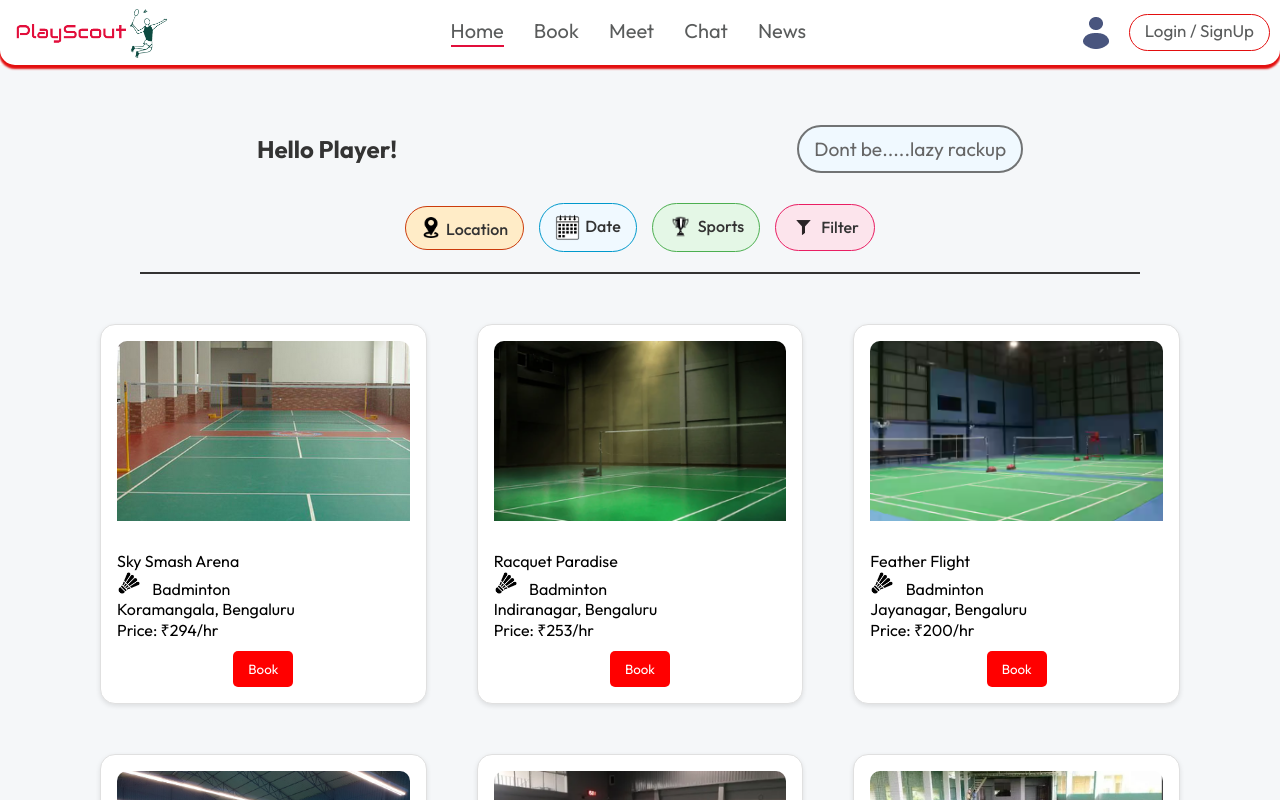
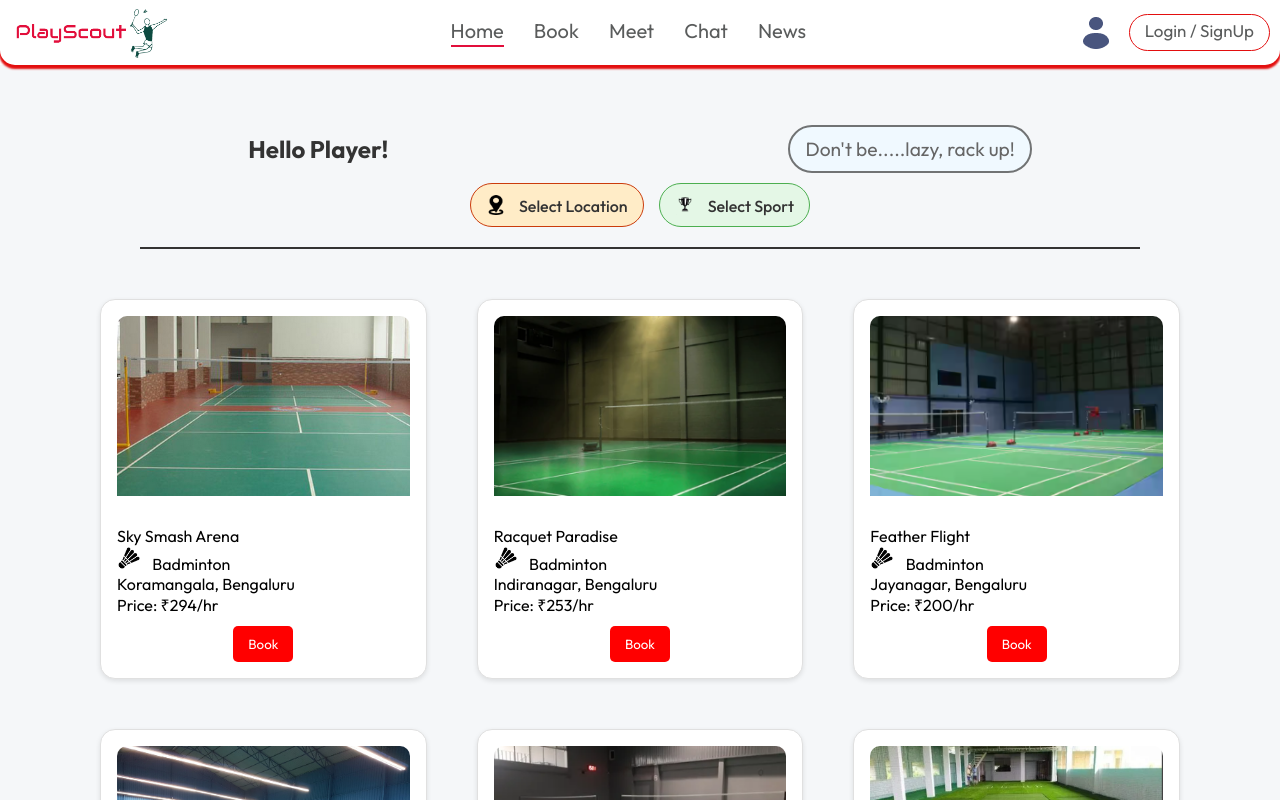
Before and after one commit to omkarh20/PlayScout, a React (Vite) app in the folder frontend/: page /book in a window 1280 px wide. Shown: the top 800 px of the page. Built offline with nearby package versions, Linux system fonts and the light colour scheme.

Commit message:
made locationn date and sports

```diff
--- a/frontend/package.json
+++ b/frontend/package.json
@@ -11,6 +11,7 @@
   },
   "dependencies": {
     "react": "^18.3.1",
+    "react-datepicker": "^7.5.0",
     "react-dom": "^18.3.1",
     "react-router-dom": "^6.26.2"
   },
--- a/frontend/src/components/Bookheader/Bookheader.jsx
+++ b/frontend/src/components/Bookheader/Bookheader.jsx
@@ -1,37 +1,25 @@
 import React from 'react';
 import './Bookheader.css';
 import { assets } from '../../assets/assets';
+import Location from '../Location/location';
+import Date from '../Date/Date';
+import Sports from '../Sport/Sport';
+       // Import Sports component
 
 const Bookheader = () => {
   return (
     <div className="book-header">
         <div className='first-text'>
             <p className="left-text">Hello Player!</p>
-            <p className="right-text">Dont be.....lazy rackup</p>
-        </div>
-        <div className="book-title">
+            <p className="right-text">Don't be.....lazy, rack up!</p>
         </div>
         <div className="book-bar">
-            <button className="location-btn-book">
-                <img src={assets.location_icon} alt="" />
-                <span>Location</span>
-            </button>
-            <button className="date-btn-book">
-                <img src={assets.calendar_icon} alt="" className="menu-bar-icons-b" />
-                <span>Date</span>
-            </button>
-            <button className="sports-btn-book">
-                <img src={assets.trophy_icon} alt="" className="menu-bar-icons-b" />
-                <span>Sports</span>
-            </button>
-            <button className="filter-btn-book">
-                <img src={assets.filter_icon} alt="" className="menu-bar-icons-b" />
-                <span>Filter</span>
+           <Location/>
 
-            </button>
-
-        </div><br/>
-          <div className="line"></div>
+           <Sports/>
+        </div>
+        <br/>
+        <div className="line"></div>
     </div>
   );
 };
--- /dev/null
+++ b/frontend/src/components/Date/Date.css
@@ -0,0 +1,33 @@
+.calendar-wrapper {
+    position: relative; /* Position the calendar relative to the button */
+  }
+
+  .date-btn-book {
+    display: flex;
+    align-items: center;
+    padding: 10px 15px;
+    background-color: #ffffff;
+    border: 1px solid #ddd;
+    border-radius: 5px;
+    cursor: pointer;
+  }
+
+  .date-btn-book img {
+    width: 20px;
+    height: 20px;
+    margin-right: 8px;
+  }
+
+  /* New container for the calendar */
+  .calendar-container {
+    position: absolute; /* Ensure the calendar appears below the button */
+    z-index: 1000; /* Ensure it appears above other elements */
+    top: 100%; /* Position it directly below the button */
+    left: 0; /* Align it to the left */
+    margin-top: 5px; /* Space between button and calendar */
+  }
+
+  /* Style the datepicker */
+  .datepicker {
+    margin: 0; /* Remove default margins to align properly */
+  }
--- /dev/null
+++ b/frontend/src/components/Date/Date.jsx
@@ -0,0 +1,36 @@
+import React, { useState } from 'react';
+import DatePicker from 'react-datepicker';
+import "react-datepicker/dist/react-datepicker.css"; // Import CSS for datepicker
+import './Date.css'; // Custom styles (optional)
+import { assets } from '../../assets/assets';
+
+const Date = () => {
+  const [startDate, setStartDate] = useState(null);
+  const [showCalendar, setShowCalendar] = useState(false); // State to manage calendar visibility
+
+  const handleDateChange = (date) => {
+    setStartDate(date);
+    setShowCalendar(false); // Hide calendar after selecting a date
+  };
+
+  return (
+    <div className="calendar-wrapper">
+      <button className="date-btn-book" onClick={() => setShowCalendar(true)}>
+        <img src={assets.calendar_icon} alt="Calendar" />
+        <span>{startDate ? startDate.toLocaleDateString() : 'Select Date'}</span>
+      </button>
+      {showCalendar && ( // Only show the calendar when showCalendar is true
+        <div className="calendar-container">
+          <DatePicker
+            selected={startDate}
+            onChange={handleDateChange}
+            className="datepicker"
+            inline // Show calendar inline
+          />
+        </div>
+      )}
+    </div>
+  );
+};
+
+export default Date;
--- /dev/null
+++ b/frontend/src/components/Location/Location.css
@@ -0,0 +1,54 @@
+.location-wrapper {
+    position: relative;
+  }
+
+  .location-btn-book {
+    display: flex;
+    align-items: center;
+    padding: 10px 15px;
+    background-color: #ffffff;
+    border: 1px solid #ddd;
+    border-radius: 5px;
+    cursor: pointer;
+  }
+
+  .location-btn-book img {
+    width: 20px;
+    height: 20px;
+    margin-right: 8px;
+  }
+
+  .location-dropdown {
+    position: absolute;
+    top: 100%; /* Position the dropdown right below the button */
+    left: 0;
+    width: 100%;
+    background-color: #fff;
+    border: 1px solid #ddd;
+    border-radius: 5px;
+    margin-top: 5px;
+    box-shadow: 0px 4px 8px rgba(0, 0, 0, 0.1);
+    z-index: 100; /* Ensure dropdown appears above other elements */
+    max-height: 200px; /* Show only 5 items, each ~40px in height */
+    overflow-y: auto; /* Enable scrolling for overflow content */
+    display: block; /* Ensure the dropdown is visible */
+  }
+
+  .location-dropdown li {
+    padding: 10px;
+    cursor: pointer;
+    list-style: none;
+  }
+
+  .location-dropdown li:hover {
+    background-color: #f0f0f0;
+  }
+
+  .location-dropdown::-webkit-scrollbar {
+    width: 8px;
+  }
+
+  .location-dropdown::-webkit-scrollbar-thumb {
+    background-color: #ccc;
+    border-radius: 4px;
+  }
--- /dev/null
+++ b/frontend/src/components/Location/location.jsx
@@ -0,0 +1,70 @@
+import React, { useState } from 'react';
+import './Location.css';
+import { assets } from '../../assets/assets';
+
+const Location = () => {
+  const [showDropdown, setShowDropdown] = useState(false);
+  const [selectedLocation, setSelectedLocation] = useState('Select Location');
+
+  const locations = [
+    'Koramangala, Bengaluru',
+    'Indiranagar, Bengaluru',
+    'Whitefield, Bengaluru',
+    'MG Road, Bengaluru',
+    'Jayanagar, Bengaluru',
+    'HSR Layout, Bengaluru',
+    'Bellandur, Bengaluru',
+    'Marathahalli, Bengaluru',
+    'Basavanagudi, Bengaluru',
+    'Hebbal, Bengaluru',
+    'Yeshwanthpur, Bengaluru',
+    'Rajajinagar, Bengaluru',
+    'Malleswaram, Bengaluru',
+    'Banashankari, Bengaluru',
+    'Sarjapur, Bengaluru',
+    'Electronic City, Bengaluru',
+    'BTM Layout, Bengaluru',
+    'Ulsoor, Bengaluru',
+    'Vijayanagar, Bengaluru',
+    'JP Nagar, Bengaluru',
+    'Domlur, Bengaluru',
+    'Frazer Town, Bengaluru',
+    'Kalyan Nagar, Bengaluru',
+    'Kammanahalli, Bengaluru',
+    'Nagarbhavi, Bengaluru',
+    'Hennur, Bengaluru',
+    'HBR Layout, Bengaluru',
+    'Nagawara, Bengaluru',
+    'Mahadevapura, Bengaluru',
+    'Peenya, Bengaluru'
+  ];
+
+  const toggleDropdown = () => {
+    setShowDropdown(!showDropdown);
+  };
+
+  const handleLocationSelect = (location) => {
+    setSelectedLocation(location);
+    setShowDropdown(false);
+  };
+
+  return (
+    <div className="location-wrapper">
+      <button className="location-btn-book" onClick={toggleDropdown}>
+        <img src={assets.location_icon} alt="Location" />
+        <span>{selectedLocation}</span>
+      </button>
+      {showDropdown && (
+        <ul className="location-dropdown">
+          {locations.map((location, index) => (
+            <li key={index} onClick={() => handleLocationSelect(location)}>
+              {location}
+            </li>
+          ))}
+        </ul>
+      )}
+    </div>
+  );
+};
+
+export default Location;
--- a/frontend/src/components/MeetHeader/MeetHeader.jsx
+++ b/frontend/src/components/MeetHeader/MeetHeader.jsx
@@ -25,10 +25,7 @@
                 <img src={assets.filter_icon} alt="" className='menu-bar-icons' />
                 <span>Filter</span>
             </button>
-            {/*<button className="create-game-btn">
-                <img src={assets.pencil_icon} alt="" />
-                <span>Create Game</span>
-            </button>*/}
+
         </div>
     </div>
   )
--- /dev/null
+++ b/frontend/src/components/Sport/Sport.css
@@ -0,0 +1,53 @@
+.sports-wrapper {
+    position: relative;
+  }
+
+  .sports-btn-book {
+    display: flex;
+    align-items: center;
+    padding: 10px 15px;
+    background-color: #ffffff;
+    border: 1px solid #ddd;
+    border-radius: 5px;
+    cursor: pointer;
+  }
+
+  .sports-btn-book img {
+    width: 20px;
+    height: 20px;
+    margin-right: 8px;
+  }
+
+  .sports-dropdown {
+    position: absolute;
+    top: 100%;
+    left: 0;
+    width: 100%;
+    background-color: #fff;
+    border: 1px solid #ddd;
+    border-radius: 5px;
+    margin-top: 5px;
+    box-shadow: 0px 4px 8px rgba(0, 0, 0, 0.1);
+    z-index: 100;
+    max-height: 200px;
+    overflow-y: auto;
+  }
+
+  .sports-dropdown li {
+    padding: 10px;
+    cursor: pointer;
+    list-style: none;
+  }
+
+  .sports-dropdown li:hover {
+    background-color: #f0f0f0;
+  }
+
+  .sports-dropdown::-webkit-scrollbar {
+    width: 8px;
+  }
+
+  .sports-dropdown::-webkit-scrollbar-thumb {
+    background-color: #ccc;
+    border-radius: 4px;
+  }
--- /dev/null
+++ b/frontend/src/components/Sport/Sport.jsx
@@ -0,0 +1,53 @@
+import React, { useState } from 'react';
+import './Sport.css';
+import { assets } from '../../assets/assets';
+
+const Sports = () => {
+  const [showDropdown, setShowDropdown] = useState(false);
+  const [selectedSport, setSelectedSport] = useState('Select Sport');
+
+  const sports = [
+    'Badminton',
+    'Cricket',
+    'Volleyball',
+    'Table Tennis',
+    'Football',
+    'Basketball',
+    'Tennis',
+    'Hockey',
+    'Squash',
+    'Baseball',
+    'Golf',
+    'Rugby',
+    'Swimming'
+  ];
+
+  const toggleDropdown = () => {
+    setShowDropdown(!showDropdown);
+  };
+
+  const handleSportSelect = (sport) => {
+    setSelectedSport(sport);
+    setShowDropdown(false);
+  };
+
+  return (
+    <div className="sports-wrapper">
+      <button className="sports-btn-book" onClick={toggleDropdown}>
+        <img src={assets.trophy_icon} alt="Sports" />
+        <span>{selectedSport}</span>
+      </button>
+      {showDropdown && (
+        <ul className="sports-dropdown">
+          {sports.map((sport, index) => (
+            <li key={index} onClick={() => handleSportSelect(sport)}>
+              {sport}
+            </li>
+          ))}
+        </ul>
+      )}
+    </div>
+  );
+};
+
+export default Sports;
```
Also changed, not shown: frontend/src/components/Bookheader/Bookheader.css (line endings or trailing spaces), 1 other file (tests, documents, lock files or other folders).
